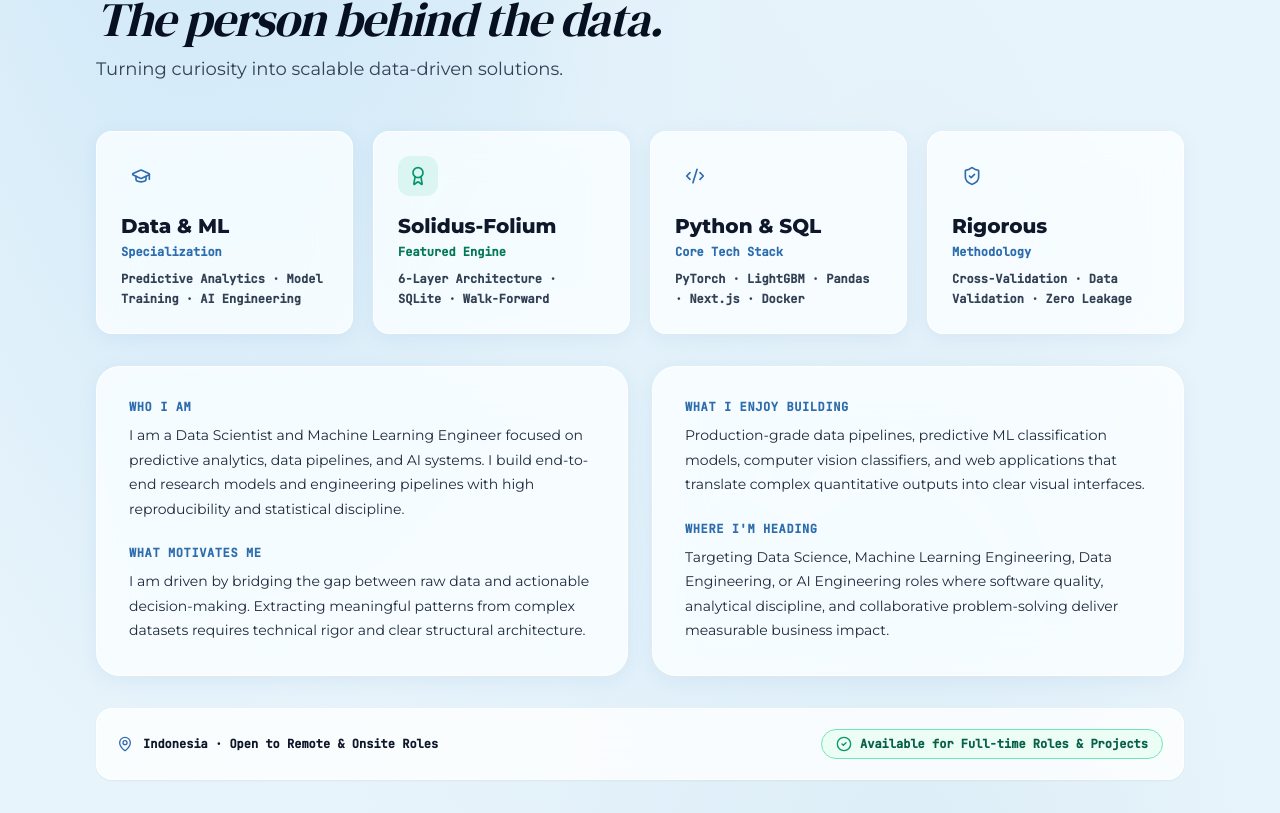
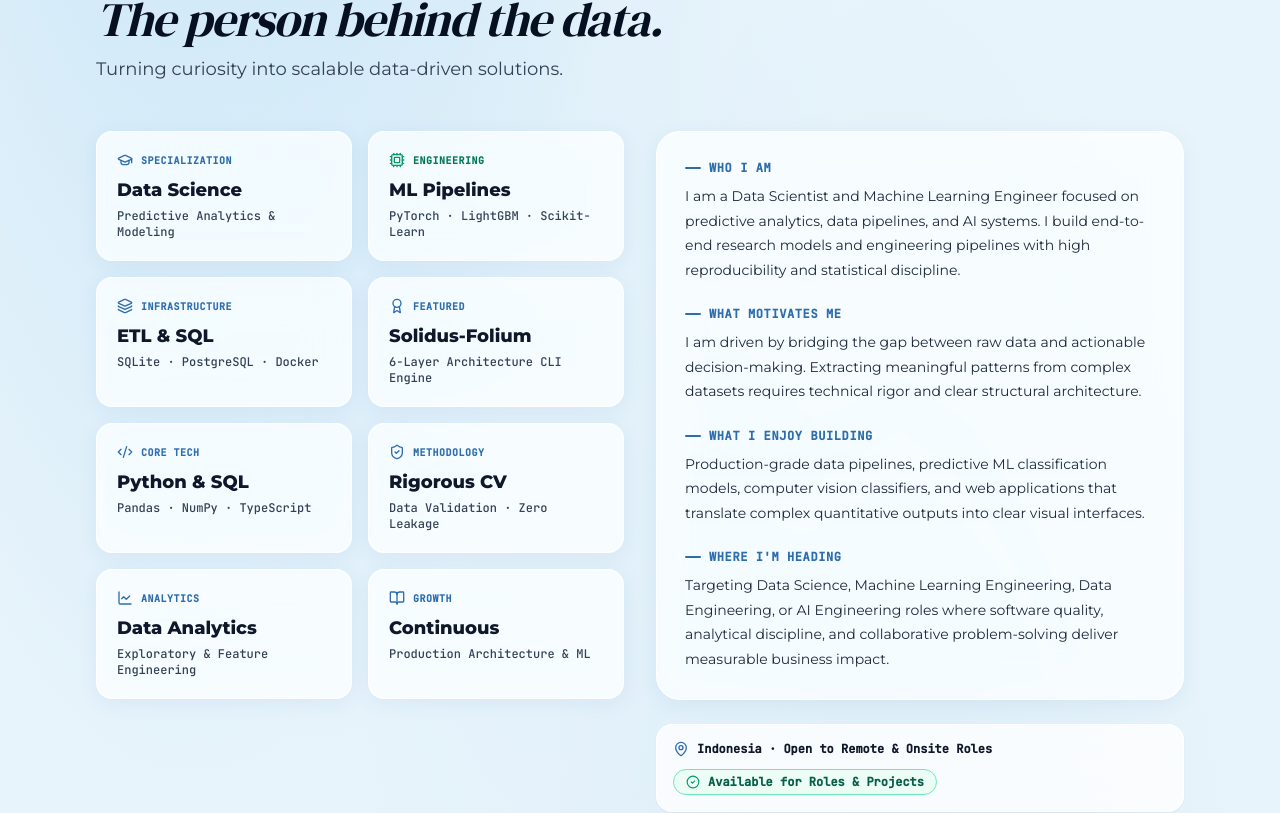
Before and after one commit to Josshua-DSA/Ingenium, a Next.js app: page / in a window 1280 px wide. Shown: the part 1809-2622 px from the top of the page. Built offline with nearby package versions, Linux system fonts and the light colour scheme.

Commit message:
style(about): match Section 3 layout structure with 2x4 stat grid and 4 narrative blocks

```diff
--- a/components/sections/AboutSection.tsx
+++ b/components/sections/AboutSection.tsx
@@ -1,4 +1,4 @@
-import { GraduationCap, Award, Code2, ShieldCheck, MapPin, CheckCircle2 } from 'lucide-react'
+import { GraduationCap, Award, Code2, ShieldCheck, MapPin, CheckCircle2, Cpu, LineChart, BookOpen, Layers } from 'lucide-react'
 
 export function AboutSection() {
   return (
@@ -18,96 +18,158 @@ export function AboutSection() {
           </p>
         </div>
 
-        {/* 4 Pillar Stat Cards (Apple Light Glass with Dark Contrast Text) */}
-        <div className="grid grid-cols-1 sm:grid-cols-2 lg:grid-cols-4 gap-5 mb-8">
+        {/* Fio-style 2-Column Split Layout */}
+        <div className="grid lg:grid-cols-12 gap-8 items-start">
 
-          <div className="backdrop-blur-[20px] backdrop-saturate-[180%] bg-[rgba(255,255,255,0.75)] border border-white/90 border-t-white p-6 rounded-2xl shadow-[0_4px_20px_rgba(46,109,173,0.08)] hover:-translate-y-1 transition-transform duration-300">
-            <div className="w-10 h-10 rounded-xl bg-arctic-blue/10 flex items-center justify-center text-arctic-blue mb-4">
-              <GraduationCap className="w-5 h-5" />
+          {/* LEFT COLUMN: 8 Stat & Competency Cards (2x4 Grid) */}
+          <div className="lg:col-span-6 grid grid-cols-1 sm:grid-cols-2 gap-4">
+
+            {/* Card 1: Specialization */}
+            <div className="backdrop-blur-[20px] backdrop-saturate-[180%] bg-[rgba(255,255,255,0.75)] border border-white/90 border-t-white p-5 rounded-2xl shadow-[0_4px_20px_rgba(46,109,173,0.08)]">
+              <div className="flex items-center space-x-2 text-arctic-blue mb-2">
+                <GraduationCap className="w-4 h-4" />
+                <span className="text-[10px] font-mono font-bold uppercase text-arctic-blue tracking-wider">SPECIALIZATION</span>
               </div>
-            <div className="text-xl font-display font-extrabold text-slate-900">Data & ML</div>
-            <div className="text-xs font-mono font-bold text-arctic-blue mt-1">Specialization</div>
-            <div className="text-xs font-mono text-slate-700 mt-2.5 leading-relaxed font-semibold">Predictive Analytics · Model Training · AI Engineering</div>
+              <div className="text-lg font-display font-extrabold text-slate-900">Data Science</div>
+              <div className="text-xs font-mono text-slate-700 mt-1 font-medium">Predictive Analytics & Modeling</div>
             </div>
 
-          <div className="backdrop-blur-[20px] backdrop-saturate-[180%] bg-[rgba(255,255,255,0.75)] border border-white/90 border-t-white p-6 rounded-2xl shadow-[0_4px_20px_rgba(46,109,173,0.08)] hover:-translate-y-1 transition-transform duration-300">
-            <div className="w-10 h-10 rounded-xl bg-emerald-500/10 flex items-center justify-center text-emerald-600 mb-4">
-              <Award className="w-5 h-5" />
+            {/* Card 2: ML Engineering */}
+            <div className="backdrop-blur-[20px] backdrop-saturate-[180%] bg-[rgba(255,255,255,0.75)] border border-white/90 border-t-white p-5 rounded-2xl shadow-[0_4px_20px_rgba(46,109,173,0.08)]">
+              <div className="flex items-center space-x-2 text-emerald-600 mb-2">
+                <Cpu className="w-4 h-4" />
+                <span className="text-[10px] font-mono font-bold uppercase text-emerald-700 tracking-wider">ENGINEERING</span>
               </div>
-            <div className="text-xl font-display font-extrabold text-slate-900">Solidus-Folium</div>
-            <div className="text-xs font-mono font-bold text-emerald-700 mt-1">Featured Engine</div>
-            <div className="text-xs font-mono text-slate-700 mt-2.5 leading-relaxed font-semibold">6-Layer Architecture · SQLite · Walk-Forward</div>
+              <div className="text-lg font-display font-extrabold text-slate-900">ML Pipelines</div>
+              <div className="text-xs font-mono text-slate-700 mt-1 font-medium">PyTorch · LightGBM · Scikit-Learn</div>
             </div>
 
-          <div className="backdrop-blur-[20px] backdrop-saturate-[180%] bg-[rgba(255,255,255,0.75)] border border-white/90 border-t-white p-6 rounded-2xl shadow-[0_4px_20px_rgba(46,109,173,0.08)] hover:-translate-y-1 transition-transform duration-300">
-            <div className="w-10 h-10 rounded-xl bg-arctic-bright/10 flex items-center justify-center text-arctic-blue mb-4">
-              <Code2 className="w-5 h-5" />
+            {/* Card 3: Data Engineering */}
+            <div className="backdrop-blur-[20px] backdrop-saturate-[180%] bg-[rgba(255,255,255,0.75)] border border-white/90 border-t-white p-5 rounded-2xl shadow-[0_4px_20px_rgba(46,109,173,0.08)]">
+              <div className="flex items-center space-x-2 text-arctic-blue mb-2">
+                <Layers className="w-4 h-4" />
+                <span className="text-[10px] font-mono font-bold uppercase text-arctic-blue tracking-wider">INFRASTRUCTURE</span>
               </div>
-            <div className="text-xl font-display font-extrabold text-slate-900">Python & SQL</div>
-            <div className="text-xs font-mono font-bold text-arctic-blue mt-1">Core Tech Stack</div>
-            <div className="text-xs font-mono text-slate-700 mt-2.5 leading-relaxed font-semibold">PyTorch · LightGBM · Pandas · Next.js · Docker</div>
+              <div className="text-lg font-display font-extrabold text-slate-900">ETL & SQL</div>
+              <div className="text-xs font-mono text-slate-700 mt-1 font-medium">SQLite · PostgreSQL · Docker</div>
             </div>
 
-          <div className="backdrop-blur-[20px] backdrop-saturate-[180%] bg-[rgba(255,255,255,0.75)] border border-white/90 border-t-white p-6 rounded-2xl shadow-[0_4px_20px_rgba(46,109,173,0.08)] hover:-translate-y-1 transition-transform duration-300">
-            <div className="w-10 h-10 rounded-xl bg-arctic-blue/10 flex items-center justify-center text-arctic-blue mb-4">
-              <ShieldCheck className="w-5 h-5" />
+            {/* Card 4: Projects */}
+            <div className="backdrop-blur-[20px] backdrop-saturate-[180%] bg-[rgba(255,255,255,0.75)] border border-white/90 border-t-white p-5 rounded-2xl shadow-[0_4px_20px_rgba(46,109,173,0.08)]">
+              <div className="flex items-center space-x-2 text-arctic-blue mb-2">
+                <Award className="w-4 h-4" />
+                <span className="text-[10px] font-mono font-bold uppercase text-arctic-blue tracking-wider">FEATURED</span>
               </div>
-            <div className="text-xl font-display font-extrabold text-slate-900">Rigorous</div>
-            <div className="text-xs font-mono font-bold text-arctic-blue mt-1">Methodology</div>
-            <div className="text-xs font-mono text-slate-700 mt-2.5 leading-relaxed font-semibold">Cross-Validation · Data Validation · Zero Leakage</div>
+              <div className="text-lg font-display font-extrabold text-slate-900">Solidus-Folium</div>
+              <div className="text-xs font-mono text-slate-700 mt-1 font-medium">6-Layer Architecture CLI Engine</div>
+            </div>
+
+            {/* Card 5: Core Tech Stack */}
+            <div className="backdrop-blur-[20px] backdrop-saturate-[180%] bg-[rgba(255,255,255,0.75)] border border-white/90 border-t-white p-5 rounded-2xl shadow-[0_4px_20px_rgba(46,109,173,0.08)]">
+              <div className="flex items-center space-x-2 text-arctic-blue mb-2">
+                <Code2 className="w-4 h-4" />
+                <span className="text-[10px] font-mono font-bold uppercase text-arctic-blue tracking-wider">CORE TECH</span>
+              </div>
+              <div className="text-lg font-display font-extrabold text-slate-900">Python & SQL</div>
+              <div className="text-xs font-mono text-slate-700 mt-1 font-medium">Pandas · NumPy · TypeScript</div>
+            </div>
+
+            {/* Card 6: Methodology */}
+            <div className="backdrop-blur-[20px] backdrop-saturate-[180%] bg-[rgba(255,255,255,0.75)] border border-white/90 border-t-white p-5 rounded-2xl shadow-[0_4px_20px_rgba(46,109,173,0.08)]">
+              <div className="flex items-center space-x-2 text-arctic-blue mb-2">
+                <ShieldCheck className="w-4 h-4" />
+                <span className="text-[10px] font-mono font-bold uppercase text-arctic-blue tracking-wider">METHODOLOGY</span>
+              </div>
+              <div className="text-lg font-display font-extrabold text-slate-900">Rigorous CV</div>
+              <div className="text-xs font-mono text-slate-700 mt-1 font-medium">Data Validation · Zero Leakage</div>
+            </div>
+
+            {/* Card 7: Analytics */}
+            <div className="backdrop-blur-[20px] backdrop-saturate-[180%] bg-[rgba(255,255,255,0.75)] border border-white/90 border-t-white p-5 rounded-2xl shadow-[0_4px_20px_rgba(46,109,173,0.08)]">
+              <div className="flex items-center space-x-2 text-arctic-blue mb-2">
+                <LineChart className="w-4 h-4" />
+                <span className="text-[10px] font-mono font-bold uppercase text-arctic-blue tracking-wider">ANALYTICS</span>
+              </div>
+              <div className="text-lg font-display font-extrabold text-slate-900">Data Analytics</div>
+              <div className="text-xs font-mono text-slate-700 mt-1 font-medium">Exploratory & Feature Engineering</div>
+            </div>
+
+            {/* Card 8: Growth */}
+            <div className="backdrop-blur-[20px] backdrop-saturate-[180%] bg-[rgba(255,255,255,0.75)] border border-white/90 border-t-white p-5 rounded-2xl shadow-[0_4px_20px_rgba(46,109,173,0.08)]">
+              <div className="flex items-center space-x-2 text-arctic-blue mb-2">
+                <BookOpen className="w-4 h-4" />
+                <span className="text-[10px] font-mono font-bold uppercase text-arctic-blue tracking-wider">GROWTH</span>
+              </div>
+              <div className="text-lg font-display font-extrabold text-slate-900">Continuous</div>
+              <div className="text-xs font-mono text-slate-700 mt-1 font-medium">Production Architecture & ML</div>
             </div>
 
           </div>
 
-        {/* Narrative Q&A Cards (Deep Slate High Contrast Text #0F172A / #334155) */}
-        <div className="grid lg:grid-cols-2 gap-6 mb-8">
+          {/* RIGHT COLUMN: 4 Narrative Q&A Blocks (Fio-style Stack) */}
+          <div className="lg:col-span-6 space-y-6">
+            <div className="backdrop-blur-[20px] backdrop-saturate-[180%] bg-[rgba(255,255,255,0.75)] border border-white/90 border-t-white p-7 rounded-3xl space-y-6 shadow-[0_4px_20px_rgba(46,109,173,0.08)]">
 
-          <div className="backdrop-blur-[20px] backdrop-saturate-[180%] bg-[rgba(255,255,255,0.75)] border border-white/90 border-t-white p-8 rounded-3xl space-y-6 shadow-[0_4px_20px_rgba(46,109,173,0.08)]">
               <div>
-              <span className="font-mono text-xs uppercase text-arctic-blue tracking-wider font-extrabold block mb-2">WHO I AM</span>
+                <div className="flex items-center space-x-2 mb-2">
+                  <span className="h-0.5 w-4 bg-arctic-blue rounded-full" />
+                  <span className="font-mono text-xs uppercase text-arctic-blue tracking-wider font-extrabold">WHO I AM</span>
+                </div>
                 <p className="text-slate-800 text-sm leading-[1.75] font-display font-medium">
                   I am a Data Scientist and Machine Learning Engineer focused on predictive analytics, data pipelines, and AI systems.
                   I build end-to-end research models and engineering pipelines with high reproducibility and statistical discipline.
                 </p>
               </div>
+
               <div>
-              <span className="font-mono text-xs uppercase text-arctic-blue tracking-wider font-extrabold block mb-2">WHAT MOTIVATES ME</span>
+                <div className="flex items-center space-x-2 mb-2">
+                  <span className="h-0.5 w-4 bg-arctic-blue rounded-full" />
+                  <span className="font-mono text-xs uppercase text-arctic-blue tracking-wider font-extrabold">WHAT MOTIVATES ME</span>
+                </div>
                 <p className="text-slate-800 text-sm leading-[1.75] font-display font-medium">
                   I am driven by bridging the gap between raw data and actionable decision-making.
                   Extracting meaningful patterns from complex datasets requires technical rigor and clear structural architecture.
                 </p>
               </div>
+
+              <div>
+                <div className="flex items-center space-x-2 mb-2">
+                  <span className="h-0.5 w-4 bg-arctic-blue rounded-full" />
+                  <span className="font-mono text-xs uppercase text-arctic-blue tracking-wider font-extrabold">WHAT I ENJOY BUILDING</span>
                 </div>
-
-          <div className="backdrop-blur-[20px] backdrop-saturate-[180%] bg-[rgba(255,255,255,0.75)] border border-white/90 border-t-white p-8 rounded-3xl space-y-6 shadow-[0_4px_20px_rgba(46,109,173,0.08)]">
-            <div>
-              <span className="font-mono text-xs uppercase text-arctic-blue tracking-wider font-extrabold block mb-2">WHAT I ENJOY BUILDING</span>
                 <p className="text-slate-800 text-sm leading-[1.75] font-display font-medium">
                   Production-grade data pipelines, predictive ML classification models, computer vision classifiers,
                   and web applications that translate complex quantitative outputs into clear visual interfaces.
                 </p>
               </div>
+
               <div>
-              <span className="font-mono text-xs uppercase text-arctic-blue tracking-wider font-bold block mb-2">WHERE I&apos;M HEADING</span>
+                <div className="flex items-center space-x-2 mb-2">
+                  <span className="h-0.5 w-4 bg-arctic-blue rounded-full" />
+                  <span className="font-mono text-xs uppercase text-arctic-blue tracking-wider font-extrabold">WHERE I&apos;M HEADING</span>
+                </div>
                 <p className="text-slate-800 text-sm leading-[1.75] font-display font-medium">
                   Targeting Data Science, Machine Learning Engineering, Data Engineering, or AI Engineering roles where software quality,
                   analytical discipline, and collaborative problem-solving deliver measurable business impact.
                 </p>
               </div>
+
+            </div>
+
+            {/* Bottom Status Bar */}
+            <div className="backdrop-blur-[20px] bg-white/80 border border-white/90 border-t-white p-4 rounded-2xl flex flex-wrap items-center justify-between gap-3 text-xs font-mono text-slate-700 shadow-sm">
+              <div className="flex items-center space-x-2">
+                <MapPin className="w-4 h-4 text-arctic-blue" />
+                <span className="font-bold text-slate-900">Indonesia · Open to Remote & Onsite Roles</span>
+              </div>
+              <div className="flex items-center space-x-2 text-emerald-800 bg-emerald-50 border border-emerald-300 px-3 py-1 rounded-full font-bold">
+                <CheckCircle2 className="w-3.5 h-3.5 text-emerald-600" />
+                <span>Available for Roles & Projects</span>
+              </div>
             </div>
 
           </div>
 
-        {/* Bottom Status Bar */}
-        <div className="backdrop-blur-[20px] bg-white/80 border border-white/90 border-t-white p-5 rounded-2xl flex flex-wrap items-center justify-between gap-4 text-xs font-mono text-slate-700 shadow-sm">
-          <div className="flex items-center space-x-2.5">
-            <MapPin className="w-4 h-4 text-arctic-blue" />
-            <span className="font-bold text-slate-900">Indonesia · Open to Remote & Onsite Roles</span>
-          </div>
-          <div className="flex items-center space-x-2 text-emerald-800 bg-emerald-50 border border-emerald-300 px-3.5 py-1.5 rounded-full font-bold">
-            <CheckCircle2 className="w-4 h-4 text-emerald-600" />
-            <span>Available for Full-time Roles & Projects</span>
-          </div>
         </div>
 
       </div>
```
Lines whose indentation alone changed are shown as unchanged.
